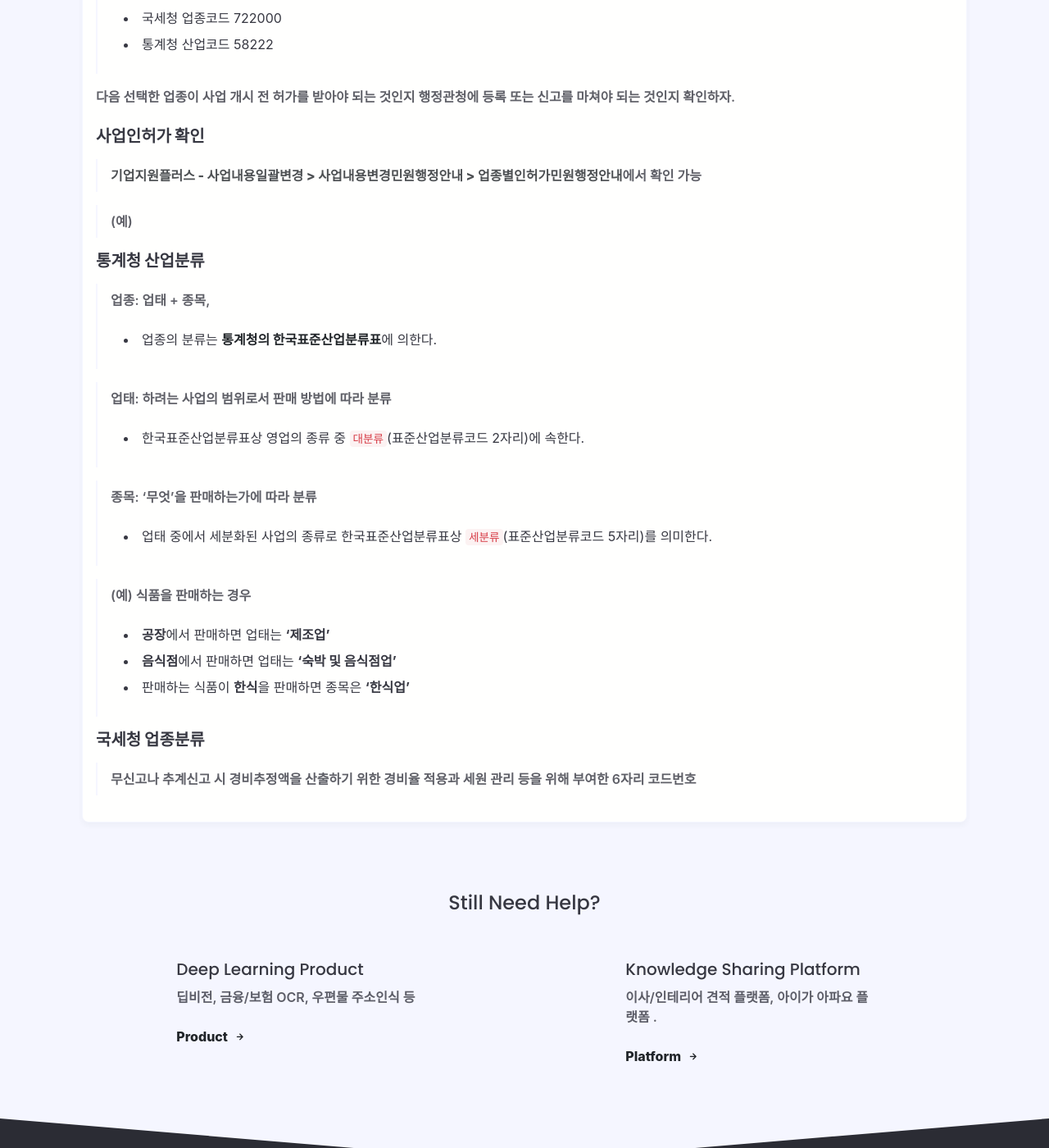
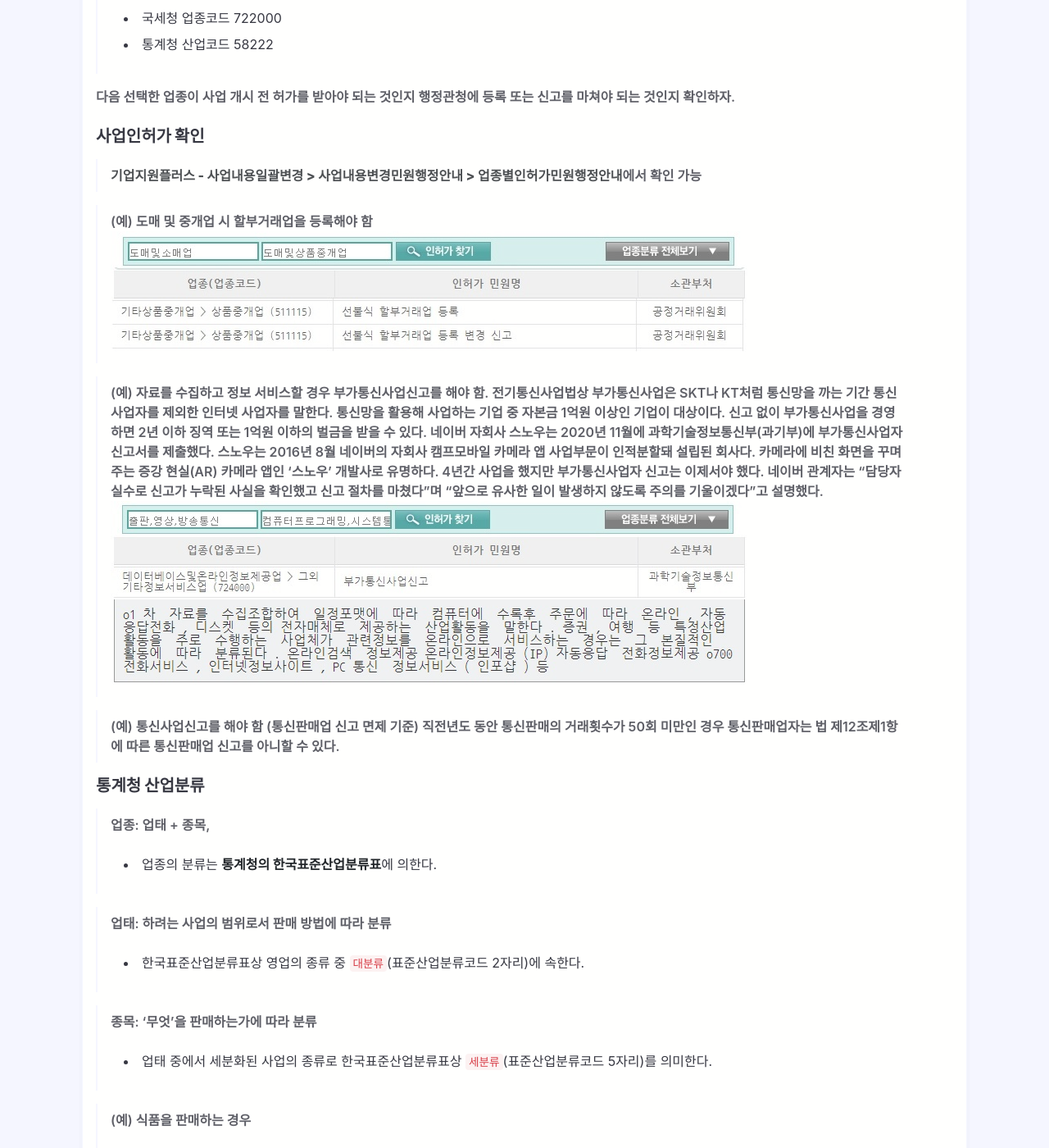
Before and after one commit to ontime-git/ontime-git.github.io, a Jekyll site: the page built from _posts/registration/2021-03-03-Business-License.md, in a window 1280 px wide and 1400 px high, scrolled down 786 px. Shown: the whole window at 82% size. Built offline with Jekyll 4.4.1, drawn with Linux system fonts in a browser that asks for light colours; nearby versions of some CDN libraries; some web fonts are replaced; comment, search, counter and statistics services are not loaded; some of the changed text lies outside the part shown.

Commit message:
Update 2021-03-03-Business-License.md

```diff
--- a/_posts/registration/2021-03-03-Business-License.md
+++ b/_posts/registration/2021-03-03-Business-License.md
@@ -32,7 +32,17 @@ published: true
 
 > [기업지원플러스 - 사업내용일괄변경 > 사업내용변경민원행정안내 > 업종별인허가민원행정안내](http://www.g4b.go.kr/svc/osr/bcg/scv/SvcGuideInduty.do){:target="_blank"}에서 확인 가능
 
-> (예)
+> (예) 도매 및 중개업 시 할부거래업을 등록해야 함
+![]({{site.url}}//assets/registration/Business_License1.jpg)
+
+> (예) 자료를 수집하고 정보 서비스할 경우 부가통신사업신고를 해야 함.
+> 전기통신사업법상 부가통신사업은 SKT나 KT처럼 통신망을 까는 기간 통신사업자를 제외한 인터넷 사업자를 말한다. 통신망을 활용해 사업하는 기업 중 자본금 1억원 이상인 기업이 대상이다. 신고 없이 부가통신사업을 경영하면 2년 이하 징역 또는 1억원 이하의 벌금을 받을 수 있다.
+> 네이버 자회사 스노우는 2020년 11월에 과학기술정보통신부(과기부)에 부가통신사업자 신고서를 제출했다. 스노우는 2016년 8월 네이버의 자회사 캠프모바일 카메라 앱 사업부문이 인적분할돼 설립된 회사다. 카메라에 비친 화면을 꾸며주는 증강 현실(AR) 카메라 앱인 '스노우' 개발사로 유명하다. 4년간 사업을 했지만 부가통신사업자 신고는 이제서야 했다. 네이버 관계자는 “담당자 실수로 신고가 누락된 사실을 확인했고 신고 절차를 마쳤다”며 “앞으로 유사한 일이 발생하지 않도록 주의를 기울이겠다”고 설명했다.
+![]({{site.url}}//assets/registration/Business_License2.jpg)
+
+> (예) 통신사업신고를 해야 함
+> (통신판매업 신고 면제 기준) 직전년도 동안 통신판매의 거래횟수가 50회 미만인 경우 통신판매업자는 법 제12조제1항에 따른 통신판매업 신고를 아니할 수 있다.
+
 
 ##### **통계청 산업분류**
 
```
